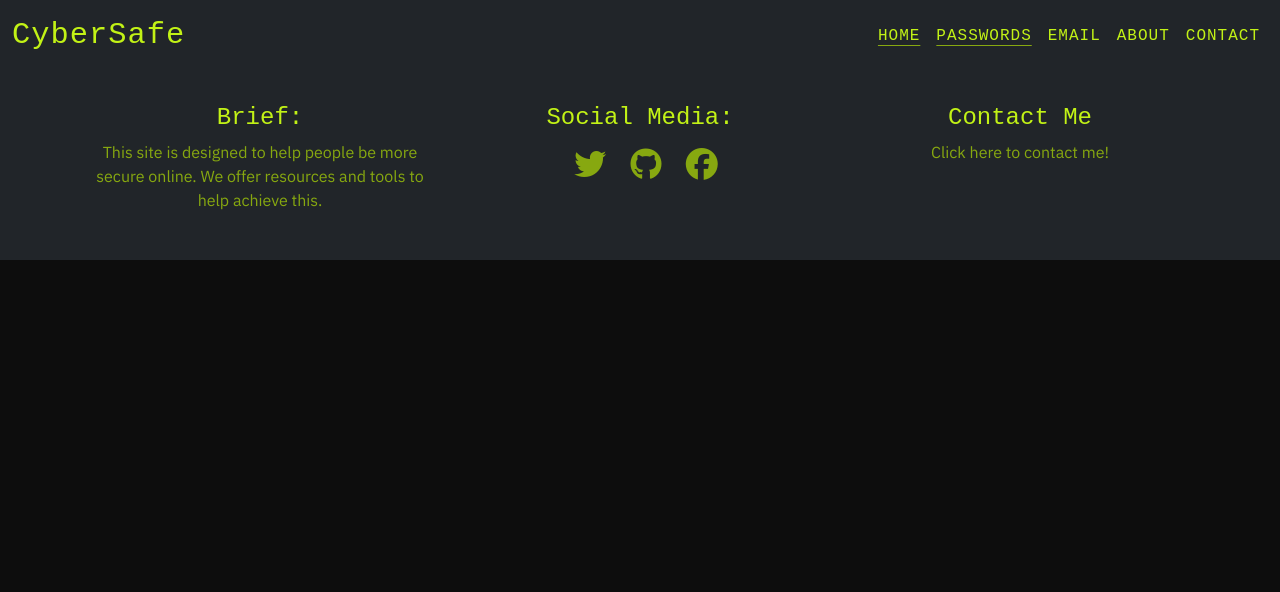
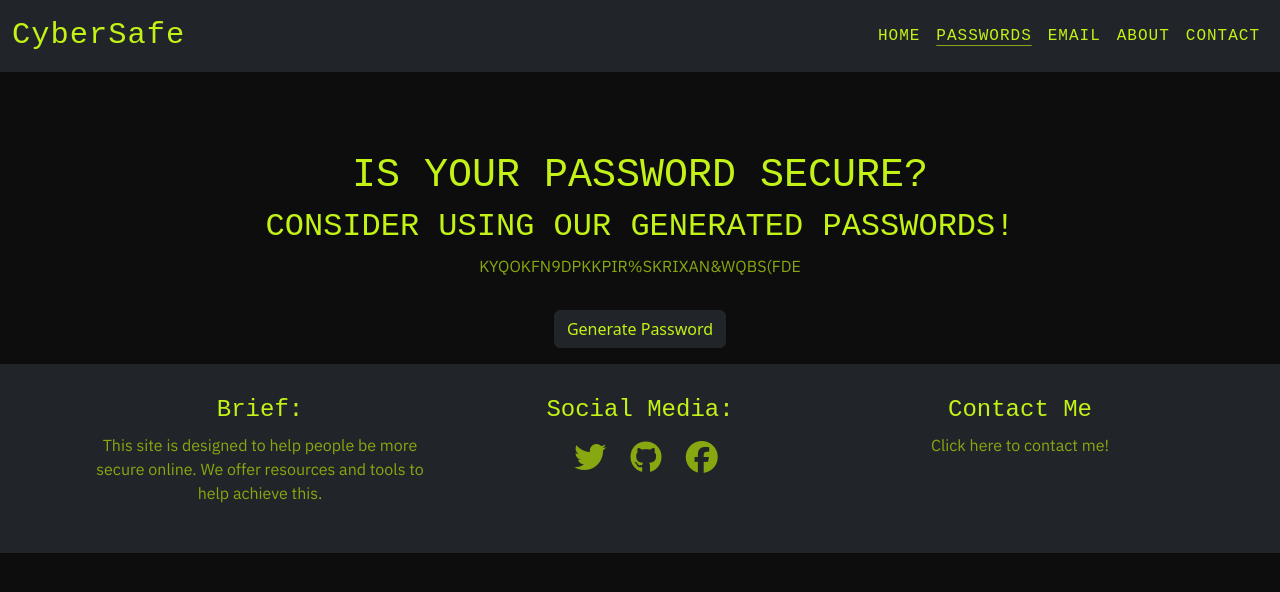
Before and after one commit to InfiniteEndeavours/Cyber-Conciousness-Milestone-2, a plain HTML site: page passwords.html in a window 1280 px wide. Drawn offline with nearby package versions, Linux system fonts and the light colour scheme.

Commit message:
Add password Generator - Add eventListener for DOM to trigger when DOM is finished loading - rename original password generator function to domGenerator - Update HTML on passwords.html to facilitate a field for password generator to populate - Update footer HTML link

```diff
--- a/assets/js/passwordGen.js
+++ b/assets/js/passwordGen.js
@@ -1,7 +1,10 @@
-/*TODO: Allow user to choose password length
-*TODO: Add version with event listener */
+document.addEventListener("DOMContentLoaded", function () {
+    let passwordParagraph = document.getElementById("generated-password");
+    passwordParagraph.textContent = domGenerator();
+    console.log('test')
+});
 
-let generator = () => {
+let domGenerator = () => {
     let length = 32;
     const characters = 'abcdefghijklmnopqrstuvwxyzABCDEFGHIJKLMNOPQRSTUVWXYZ0123456790-_!@£$%^&*()#';
     let genPassword = [];
@@ -10,6 +13,4 @@ let generator = () => {
         genPassword.push(characters[randomInt]);
     }
     return genPassword.join("");
-}
-
-console.log("Non-linked Generator: " + generator());
+};
--- a/passwords.html
+++ b/passwords.html
@@ -22,7 +22,7 @@
 
             <div class="collapse navbar-collapse justify-content-md-end text-uppercase text-end" id="navbarDropdown">
                 <ul class="navbar-nav mr-auto">
-                    <li class="nav-item active">
+                    <li class="nav-item">
                         <a class="nav-link" href="index.html">Home</a>
                     </li>
                     <li class="nav-item active">
@@ -42,9 +42,14 @@
         </div>
     </nav>
 
-    <section class="container-fluid" id="title-spacer">
+    <section class="container-fluid title-spacer">
         <div class="row">
-
+            <div class="col-12 text-center text-uppercase">
+                <h1 class="page-title">Is your password secure?</h1>
+                <h2>Consider using our generated passwords!</h2>
+                <p id="generated-password"></p>
+                <button id="generate-password" class="btn btn-primary">Generate Password</button>
+            </div>
         </div>
     </section>
 
@@ -71,7 +76,7 @@
                 </div>
                 <div class="col-12 col-md-4">
                     <h4>Contact Me</h4>
-                    <a class="text-decoration-none" href="contact-me.html">Click here to contact me!</a>
+                    <a class="text-decoration-none" href="contact.html">Click here to contact me!</a>
                 </div>
             </div>
         </div>
@@ -81,6 +86,8 @@
     <script src="https://kit.fontawesome.com/767dbb02df.js"></script>
     <!-- Bootstrap JS CDN -->
     <script src="https://cdn.jsdelivr.net/npm/bootstrap@5.2.0/dist/js/bootstrap.bundle.min.js"></script>
+    <!-- Password Generator -->
+<script src="assets/js/passwordGen.js"></script>
 </body>
 
 </html>
```
